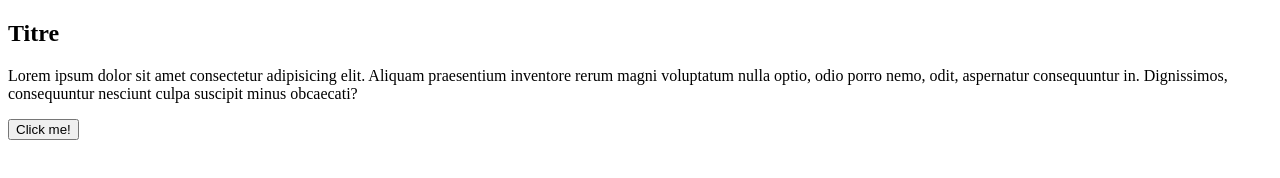
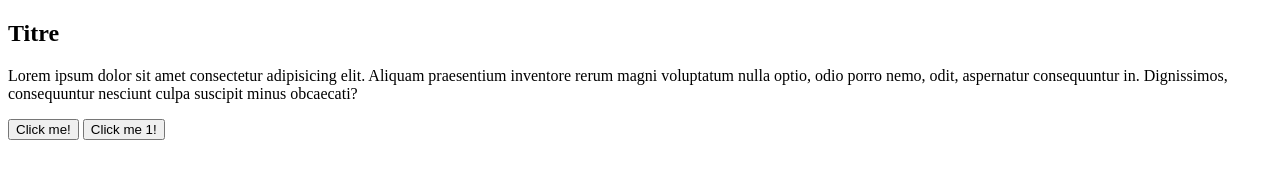
Before and after one commit to FirCec/tutoGit, a plain HTML site: page index.html in a window 1280 px wide. Drawn offline with Linux system fonts and the light colour scheme.

Commit message:
adding a second button

```diff
--- a/index.html
+++ b/index.html
@@ -16,6 +16,7 @@
         </div>
         <div>
             <button>Click me!</button>
+            <button>Click me 1!</button>
         </div>
     </main>
 </body>
```
